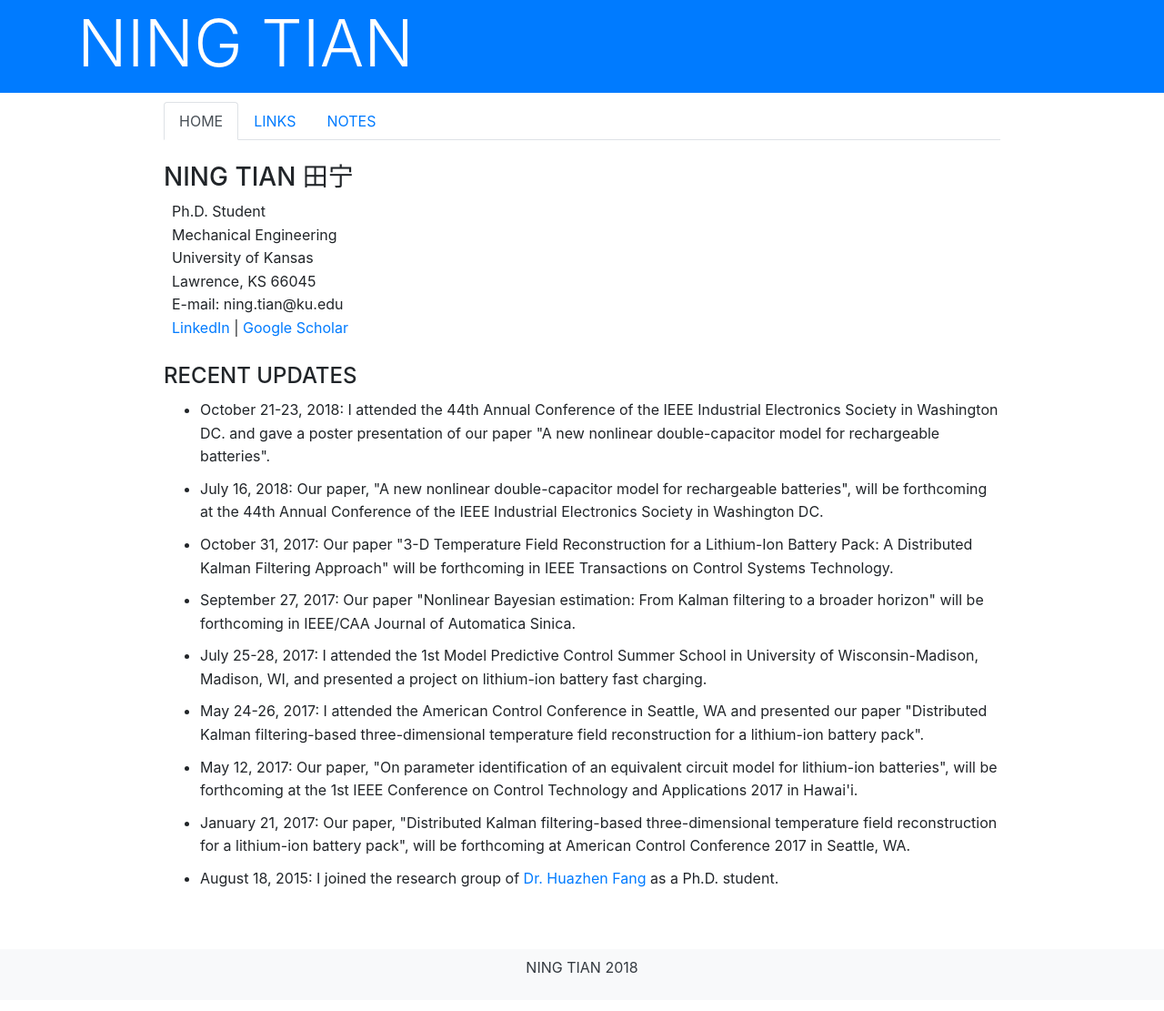
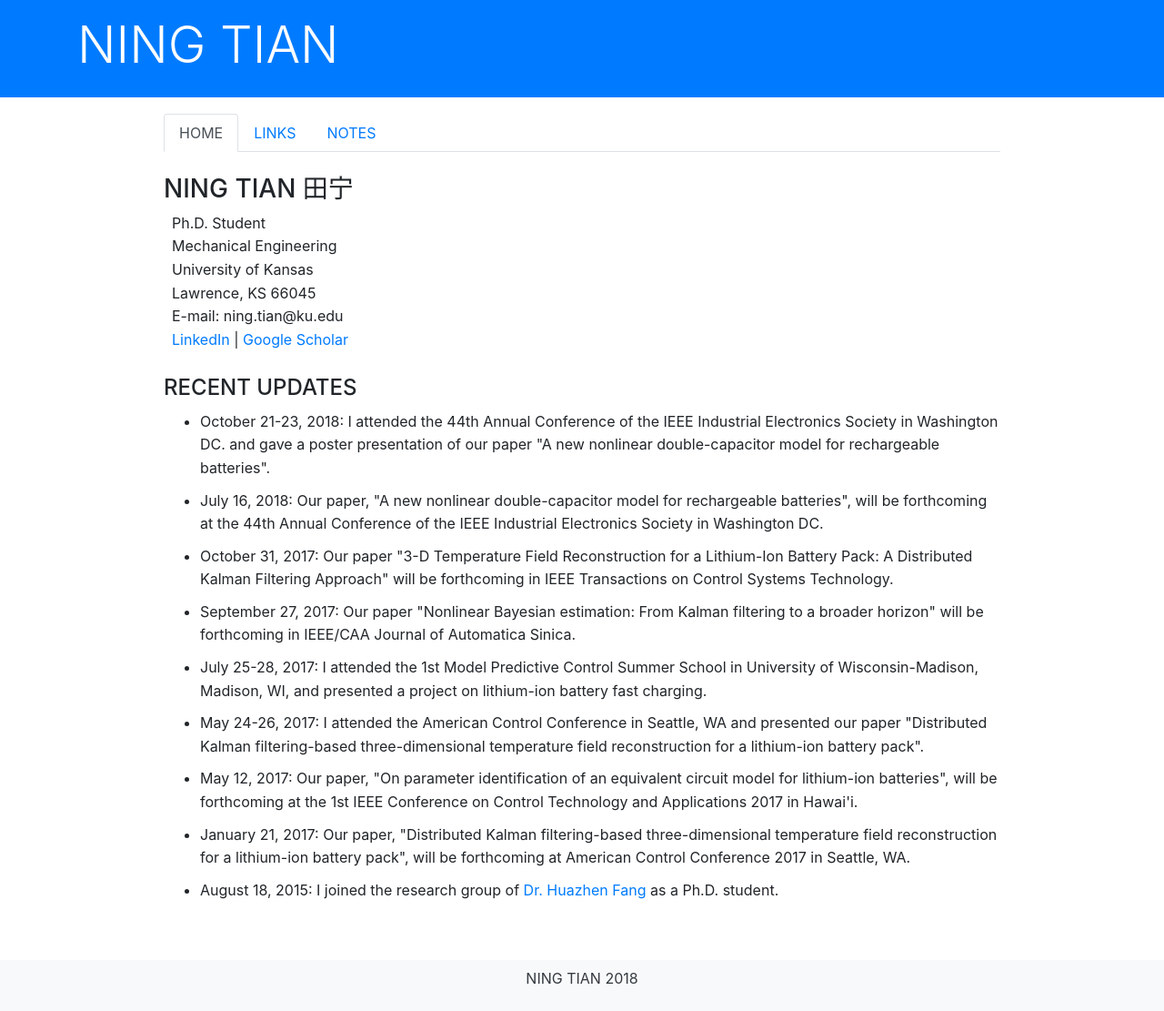
Before and after one commit to ningtian/ningtian.github.io, a Jekyll site: the page index.html, which Jekyll copies as it is, in a window 1280 px wide. Shown: the whole page at 91% size. Built offline with Jekyll 4.4.1, drawn with Linux system fonts in a browser that asks for light colours.

Commit message:
Update index.html

```diff
--- a/index.html
+++ b/index.html
@@ -18,9 +18,9 @@
 
 <!-- the following is body part -->
 <body>
-<div class="p-1 mb-8 bg-primary text-white">
+<div class="p-3 mb-2 bg-primary text-white">
   <div class="container">
-    <h1 class="display-3">NING TIAN</h1>
+    <h1 class="display-4">NING TIAN</h1>
   </div>
 </div>
 
```
